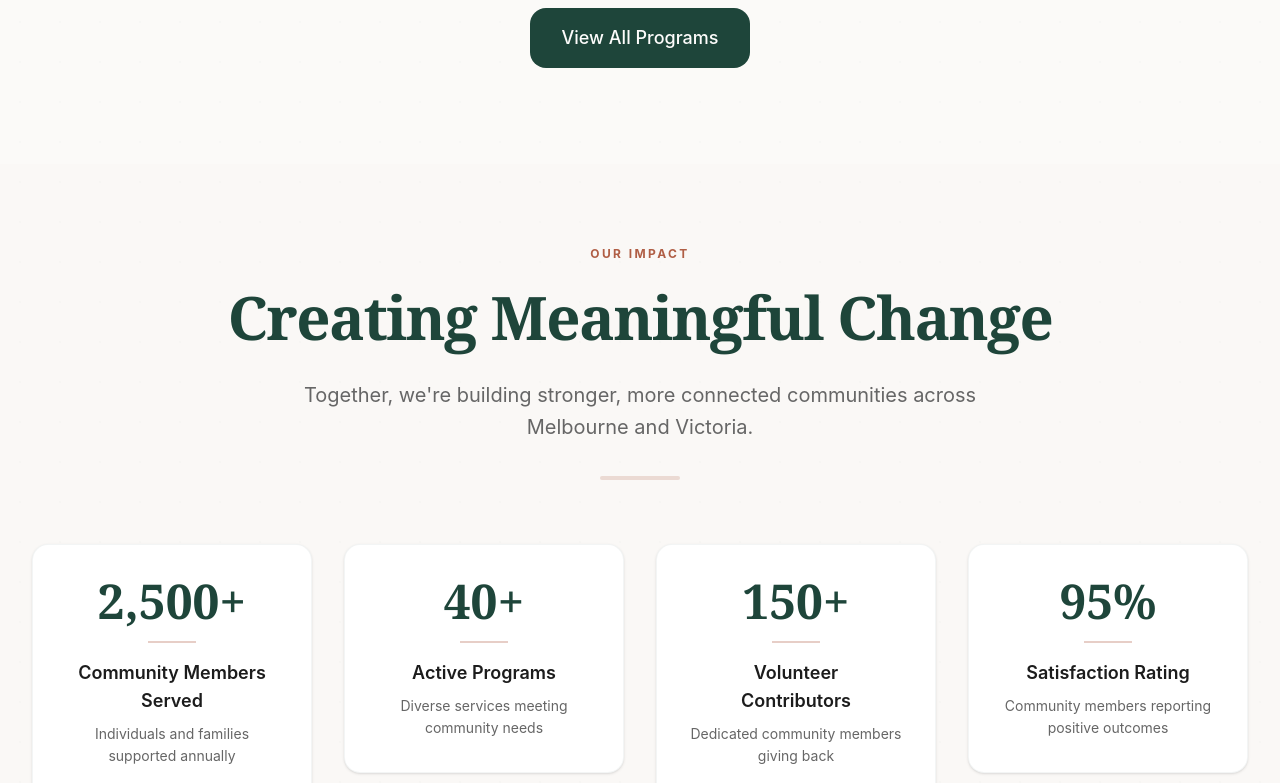
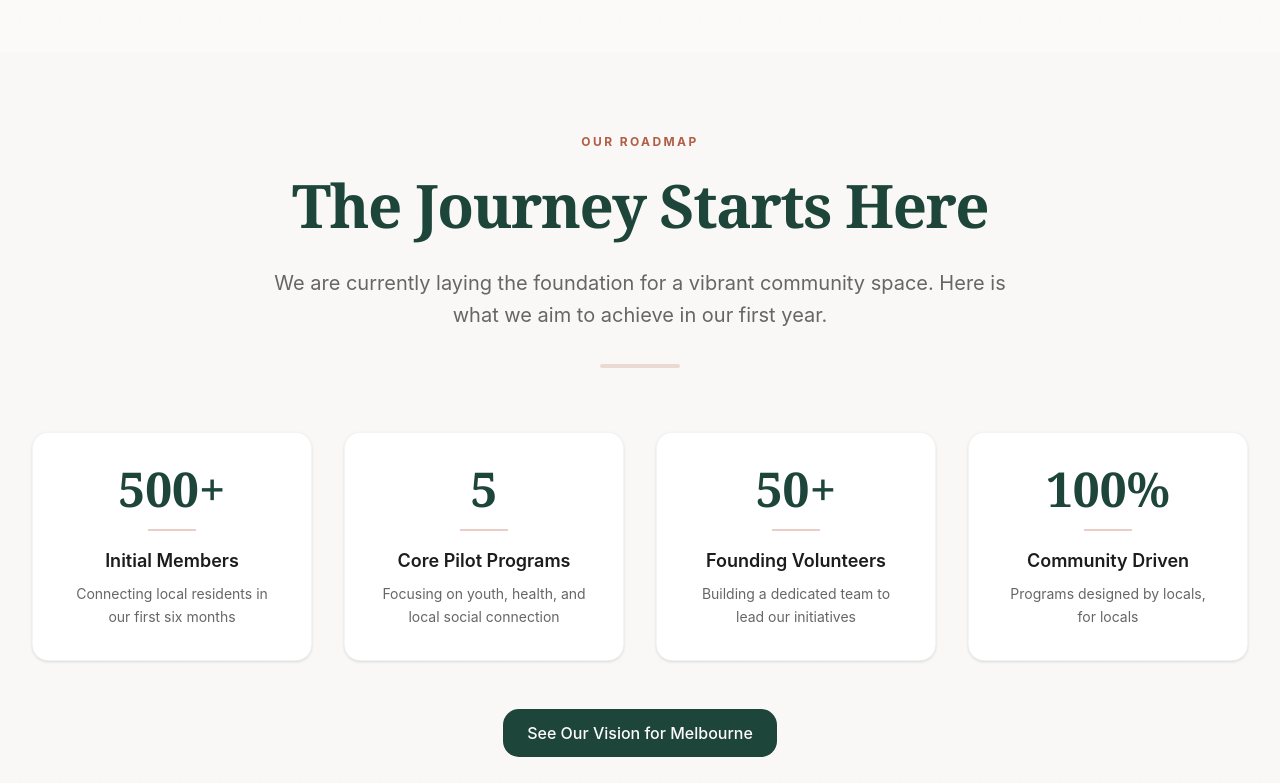
Before and after one commit to Marra-Community-Hub-Incorporated/marrahub-oss, a React (Vite) app: page /#/ in a window 1280 px wide. Shown: the part 3158-3941 px from the top of the page. Built offline with nearby package versions, Linux system fonts and the light colour scheme.

Commit message:
Cloudflare Deployment
Fixed bugs related to cloudlfare deployment

```diff
--- a/src/app/pages/Home.tsx
+++ b/src/app/pages/Home.tsx
@@ -153,10 +153,6 @@ export function Home() {
                   It represents the very essence of what we do: reaching out, providing support, and building lasting bonds.
                 </p>
                 <p>
-                  Founded by a local family in Caulfield South, MARRA was born from a simple belief:
-                  every person deserves a place where they are seen, heard, and valued.
-                </p>
-                <p>
                   We operate with a commitment to transparency and cultural awareness,
                   ensuring our programs serve as a bridge for families and individuals across Victoria.
                 </p>
@@ -293,13 +289,13 @@ export function Home() {
         </div>
       </section>
 
-      {/* Impact Section */}
+      {/* Roadmap Section */}
       <section className="py-20 bg-muted/30">
         <div className="max-w-7xl mx-auto px-4 sm:px-6 lg:px-8">
           <SectionHeader
-            subtitle="Our Impact"
-            title="Creating Meaningful Change"
-            description="Together, we're building stronger, more connected communities across Melbourne and Victoria."
+            subtitle="Our Roadmap"
+            title="The Journey Starts Here"
+            description="We are currently laying the foundation for a vibrant community space. Here is what we aim to achieve in our first year."
           />
 
           <div className="grid md:grid-cols-2 lg:grid-cols-4 gap-8">
@@ -310,9 +306,9 @@ export function Home() {
               transition={{ duration: 0.5 }}
             >
               <ImpactCard
-                number="2,500+"
-                label="Community Members Served"
-                description="Individuals and families supported annually"
+                number="500+"
+                label="Initial Members"
+                description="Connecting local residents in our first six months"
               />
             </motion.div>
 
@@ -323,9 +319,9 @@ export function Home() {
               transition={{ duration: 0.5, delay: 0.1 }}
             >
               <ImpactCard
-                number="40+"
-                label="Active Programs"
-                description="Diverse services meeting community needs"
+                number="5"
+                label="Core Pilot Programs"
+                description="Focusing on youth, health, and local social connection"
               />
             </motion.div>
 
@@ -336,9 +332,9 @@ export function Home() {
               transition={{ duration: 0.5, delay: 0.2 }}
             >
               <ImpactCard
-                number="150+"
-                label="Volunteer Contributors"
-                description="Dedicated community members giving back"
+                number="50+"
+                label="Founding Volunteers"
+                description="Building a dedicated team to lead our initiatives"
               />
             </motion.div>
 
@@ -349,16 +345,16 @@ export function Home() {
               transition={{ duration: 0.5, delay: 0.3 }}
             >
               <ImpactCard
-                number="95%"
-                label="Satisfaction Rating"
-                description="Community members reporting positive outcomes"
+                number="100%"
+                label="Community Driven"
+                description="Programs designed by locals, for locals"
               />
             </motion.div>
           </div>
 
           <div className="mt-12 text-center">
-            <Button href="/impact" variant="primary">
-              Explore Our Impact
+            <Button href="/vision" variant="primary">
+              See Our Vision for Melbourne
             </Button>
           </div>
         </div>
--- a/vite.config.ts
+++ b/vite.config.ts
@@ -5,5 +5,5 @@ import tailwindcss from '@tailwindcss/vite';
 // https://vitejs.dev/config/
 export default defineConfig(({ command }) => ({
   plugins: [react(), tailwindcss()],
-  base: command === 'build' ? '/Marra_Community/' : '/',
+  base: '/',
 }));
```
